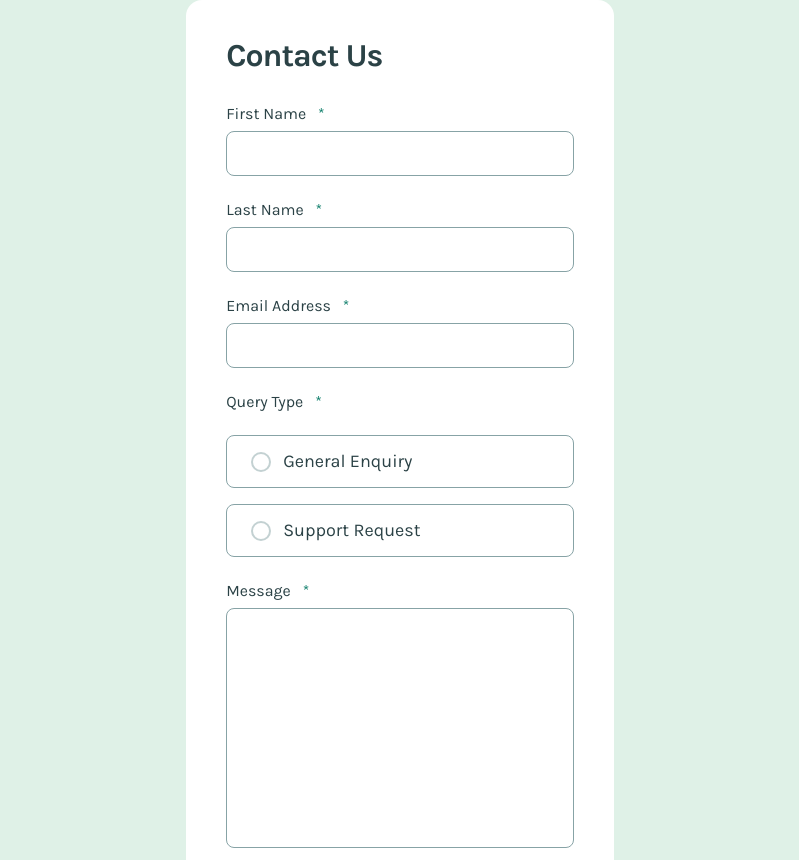
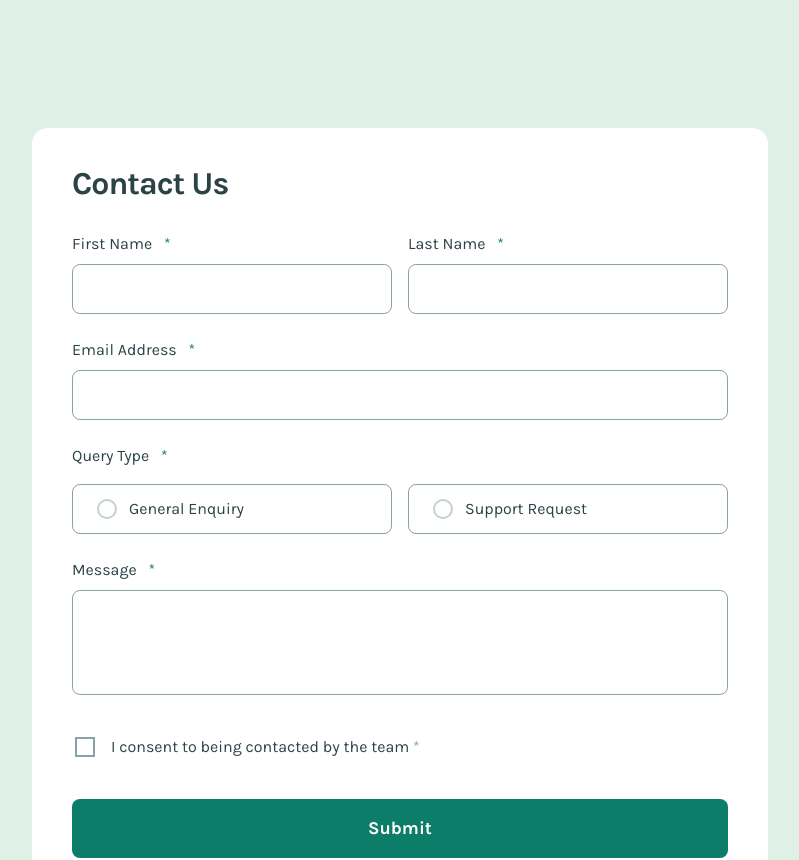
Before and after one commit to hectorlil48/frontendMentor-contact-form, a React (Vite) app: page / in a window 1280 px wide. Shown: the top 860 px of the page, without its empty margins (240-1039 px from the left). Built offline with nearby package versions, Linux system fonts and the light colour scheme.

Commit message:
Removed margin from body and added padding, added a max-width to body and centered it. Added breakpoint styles.

```diff
--- a/src/components/ContactForm.css
+++ b/src/components/ContactForm.css
@@ -1,4 +1,5 @@
 .contact-form {
+  max-width: 46rem;
   background-color: var(--white);
   padding: 1.5rem;
   border-radius: 1rem;
@@ -25,6 +26,7 @@
   margin-bottom: 1.5rem;
   font-size: var(--fs-md);
   font-weight: var(--fw-regular);
+  line-height: 1.5;
 }
 
 .form__group--message {
@@ -41,7 +43,7 @@
 .form__group textarea {
   padding: 0.75rem 1.5rem;
   border-radius: 0.5rem;
-  border: 1px solid var(--grey-500);
+  border: 1.5px solid var(--grey-500);
   outline: none;
 }
 
@@ -53,15 +55,19 @@
 }
 
 .form__group textarea {
-  min-height: 15rem;
+  height: 15rem;
 }
 
 .form__fieldset {
   margin-bottom: 1.5rem;
 }
 
+.form__legend {
+  line-height: 1.5;
+}
+
 .form__query-group {
-  margin-top: 1.5rem;
+  margin-top: 1rem;
   display: flex;
   flex-direction: column;
   gap: 1rem;
@@ -71,11 +77,11 @@
   display: flex;
   align-items: center;
   gap: 0.75rem;
-  border: 1px solid var(--grey-500);
+  border: 1.5px solid var(--grey-500);
   border-radius: 0.5rem;
   padding: 0.75rem 1.5rem;
   cursor: pointer;
-  font-size: var(--fs-lg);
+  font-size: var(--fs-md);
   line-height: 1.5;
 }
 
@@ -177,13 +183,36 @@
   margin-top: 1rem;
 }
 
-.error-consent {
-  max-width: 347px;
-}
-
 @media (min-width: 48rem) {
   .contact-form {
     padding: 2.5rem;
     box-shadow: none;
   }
+
+  .form__row {
+    flex-direction: row;
+    gap: 1rem;
+  }
+
+  .form__row .form__group {
+    flex: 1;
+  }
+
+  .form__query-group {
+    flex-direction: row;
+  }
+
+  .form__query-group label {
+    flex: 1;
+  }
+
+  .form__group textarea {
+    height: 132px;
+  }
 }
+
+@media (min-width: 64rem) {
+  .form__group textarea {
+    height: 105px;
+  }
+}
--- a/src/components/ContactForm.tsx
+++ b/src/components/ContactForm.tsx
@@ -224,7 +224,7 @@ function ContactForm() {
           </label>
         </div>
         {errors.consent && (
-          <p className="form__error error-consent" role="alert">
+          <p className="form__error form__error--consent" role="alert">
             {errors.consent}
           </p>
         )}
--- a/src/index.css
+++ b/src/index.css
@@ -40,9 +40,13 @@ body {
   color: var(--grey-900);
   display: flex;
   flex-direction: column;
-  align-items: center;
   justify-content: center;
-  margin: 0 1rem;
+  padding: 2rem 1rem;
+}
+
+main {
+  max-width: 46rem;
+  margin: 0 auto;
 }
 
 input,
@@ -60,3 +64,9 @@ fieldset {
 textarea {
   resize: none;
 }
+
+@media (min-width: 48rem) {
+  body {
+    padding: 8rem 2.4375rem;
+  }
+}
```
